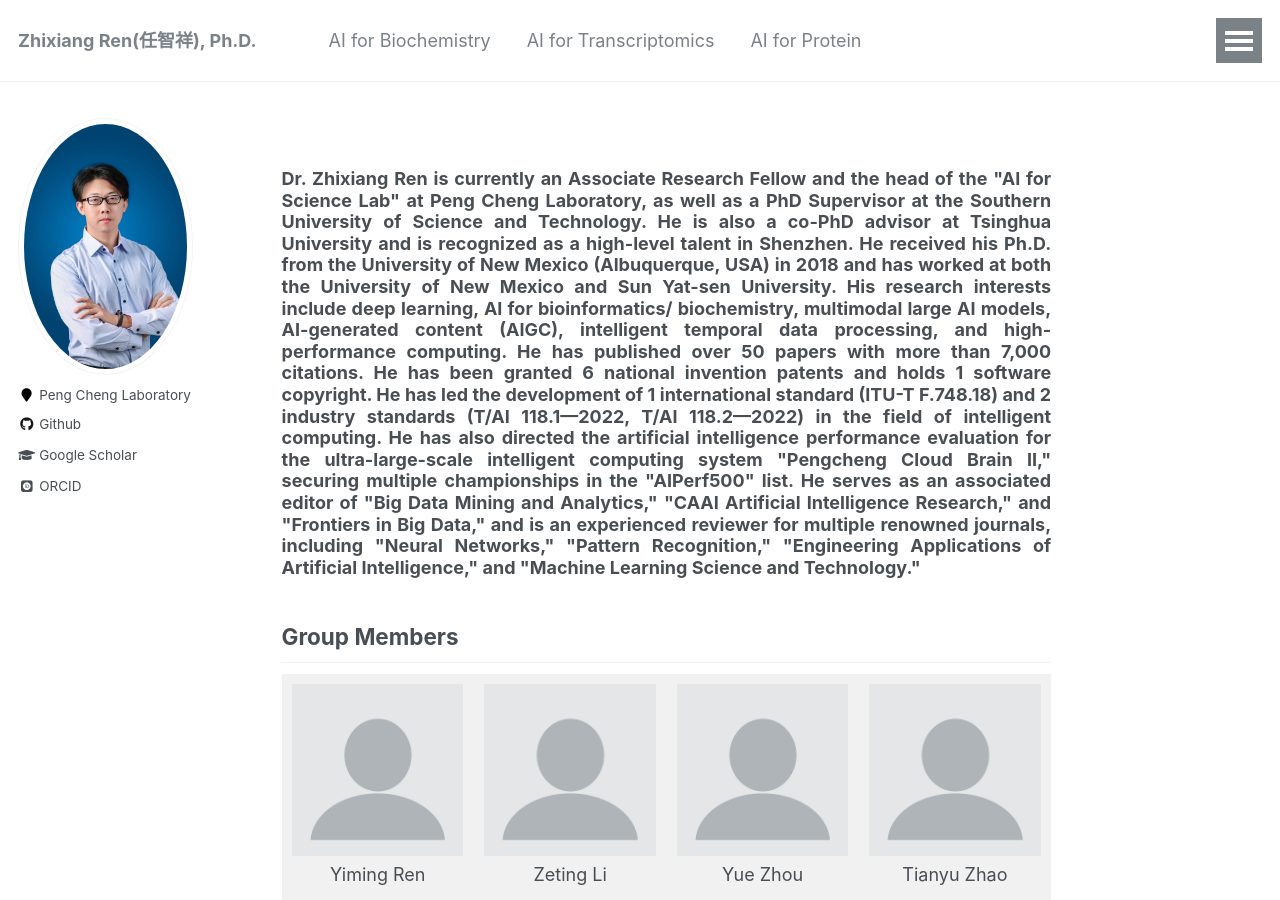
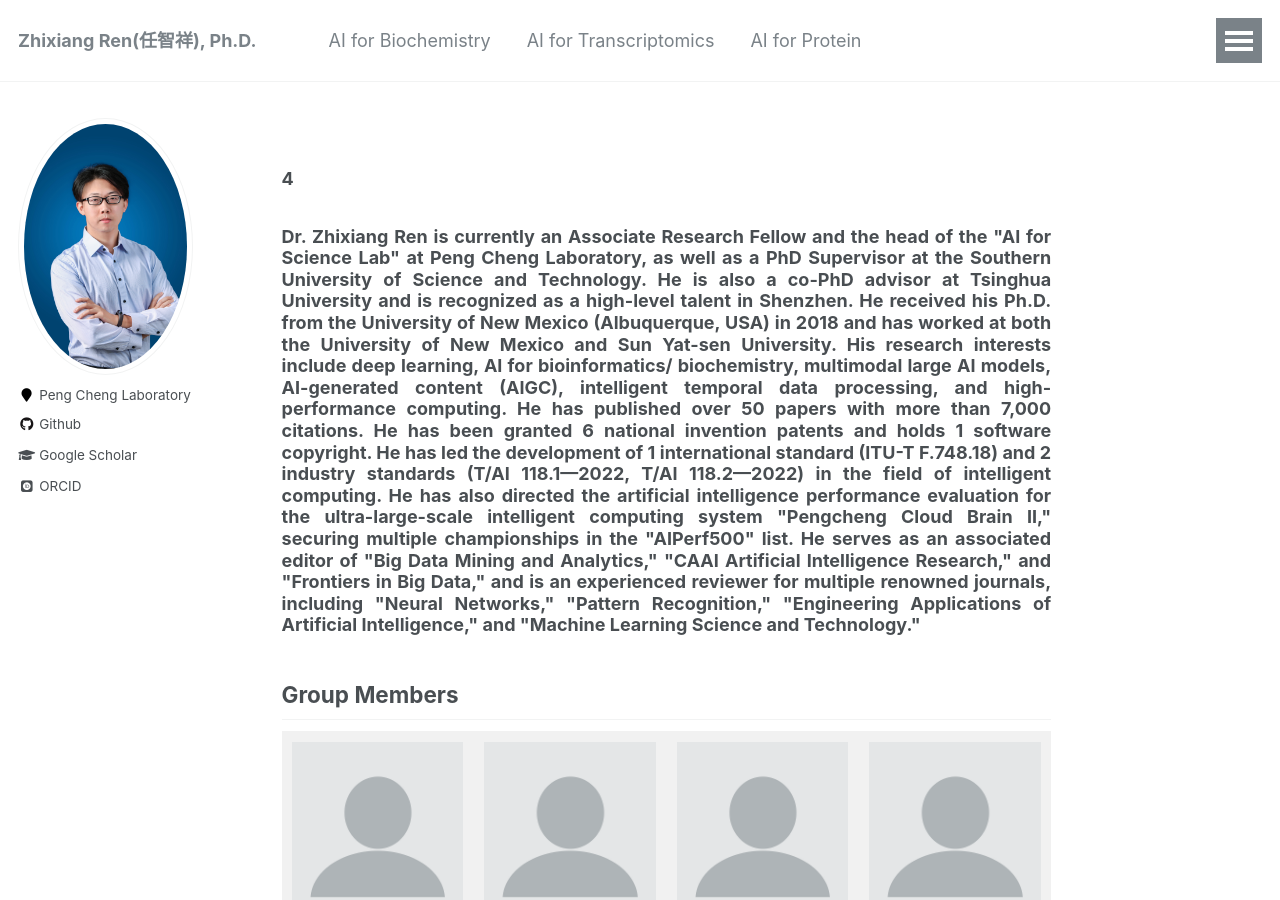
Before and after one commit to zhixiang-ren/zhixiang-ren.github.io, a Jekyll site: the page built from _pages/about.html, in a window 1280 px wide and 900 px high. Built offline with Jekyll 4.4.1, drawn with Linux system fonts in a browser that asks for light colours; some web fonts are replaced.

Commit message:
Update about.html

```diff
--- a/_pages/about.html
+++ b/_pages/about.html
@@ -8,6 +8,9 @@ redirect_from:
   - /about.html
 ---
 
+<h3 style="text-align:justify;">
+  4
+</h3>
 
 <h3 style="text-align:justify;">
   Dr. Zhixiang Ren is currently an Associate Research Fellow and the head of the "AI for Science Lab" at Peng Cheng Laboratory, as well as a PhD Supervisor at the Southern University of Science and Technology.
```
